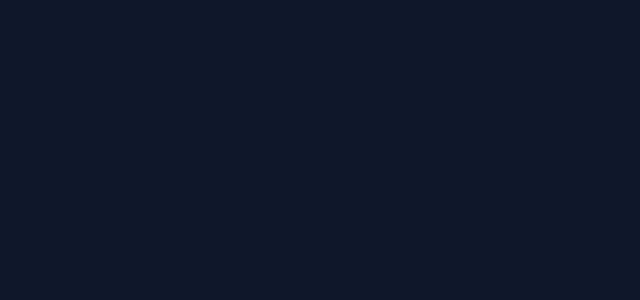
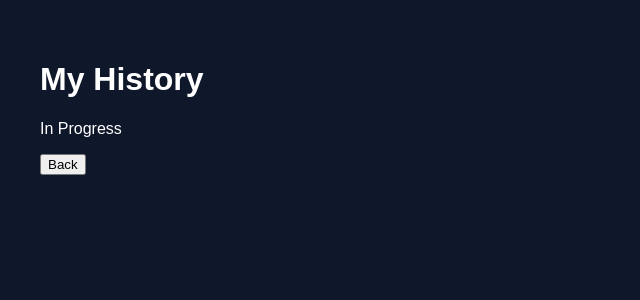
Before and after one commit to ahthae/CodeDuel, a React app in the folder frontend/: page /history in a window 1280 px wide. Before the commit this address had no page. Shown: the top 300 px of the page, without its empty margins (0-640 px from the left). Built offline with nearby package versions, Linux system fonts and the light colour scheme; the HTML template or start-up script is replaced by a standard one; what better-react-mathjax would draw is missing.

Commit message:
History page skeleton and dashboard button

```diff
--- a/frontend/src/Dashboard.jsx
+++ b/frontend/src/Dashboard.jsx
@@ -18,6 +18,10 @@ export default function Dashboard() {
 
   const handleJoinRoom = () => {
     navigate("/game/"+roomCode);
+  };
+
+  const handleViewHistory = () => {
+	navigate("/history");
   };
 
   return (
@@ -54,6 +58,11 @@ export default function Dashboard() {
           Join
         </button>
       </div>
+	  <div className="dashboard-card">
+		<button className="secondary-btn" onClick={handleViewHistory}>
+			My History
+		</button>
+	  </div>
     </div>
   );
 }
--- /dev/null
+++ b/frontend/src/HistoryPage.jsx
@@ -0,0 +1,12 @@
+import { useNavigate } from "react-router-dom";
+
+export default function HistoryPage() {
+	const navigate = useNavigate();
+	return (
+		<div style={{ padding: 40, color: "white"}}>
+			<h1>My History</h1>
+			<p>In Progress</p>
+			<button onClick={() => navigate("/dashboard")}>Back</button>
+		</div>
+	);
+}
--- a/frontend/src/app.jsx
+++ b/frontend/src/app.jsx
@@ -4,6 +4,7 @@ import LoginPage from "./LoginPage";
 import RegisterPage from "./RegisterPage";
 import Game from "./components/Game";
 import Dashboard from "./Dashboard";
+import HistoryPage from "./HistoryPage";
 
 export default function App() {
   return (
@@ -14,7 +15,7 @@ export default function App() {
         <Route path="/register" element={<RegisterPage />} />
         <Route path="/dashboard" element={<Dashboard />} />
         <Route path="/game/:gameId?" element={<Game/>} />
-
+		<Route path="/history" element={<HistoryPage/>} />
       </Routes>
     </BrowserRouter>
   );
```
